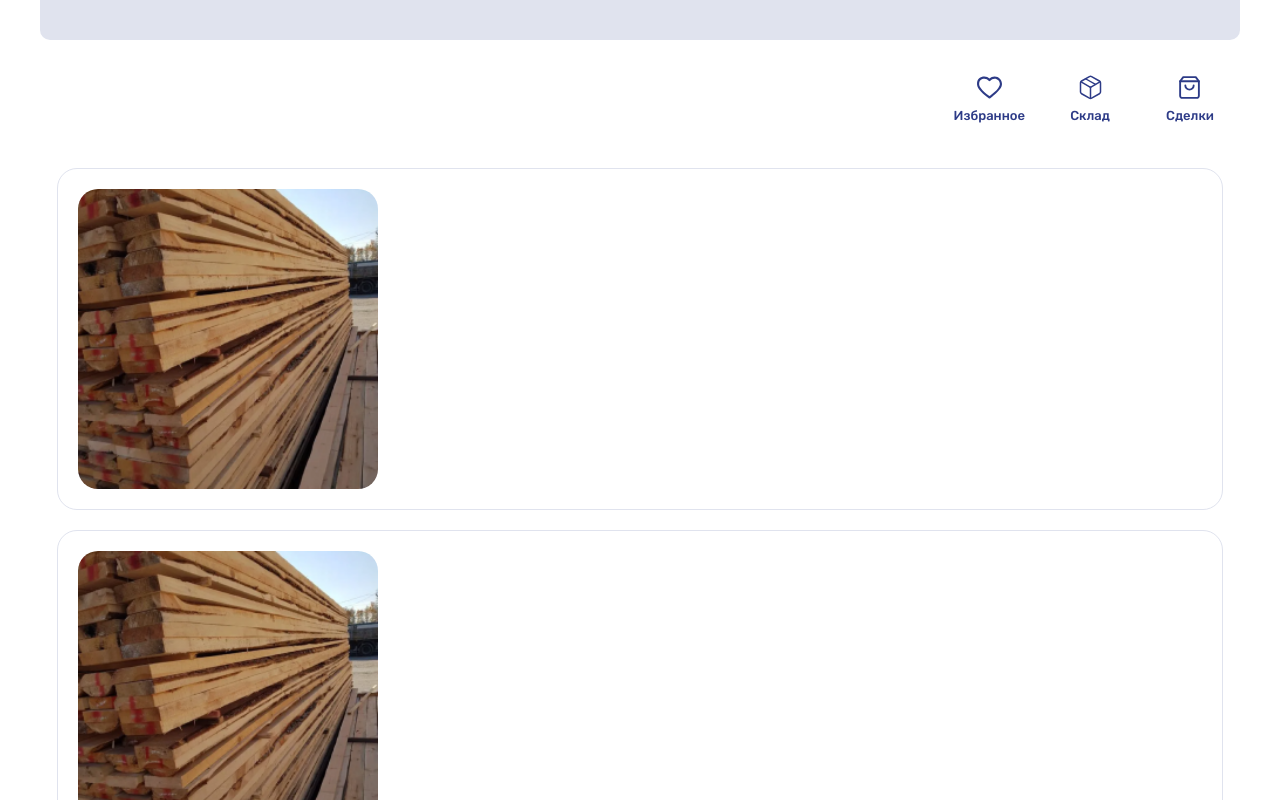
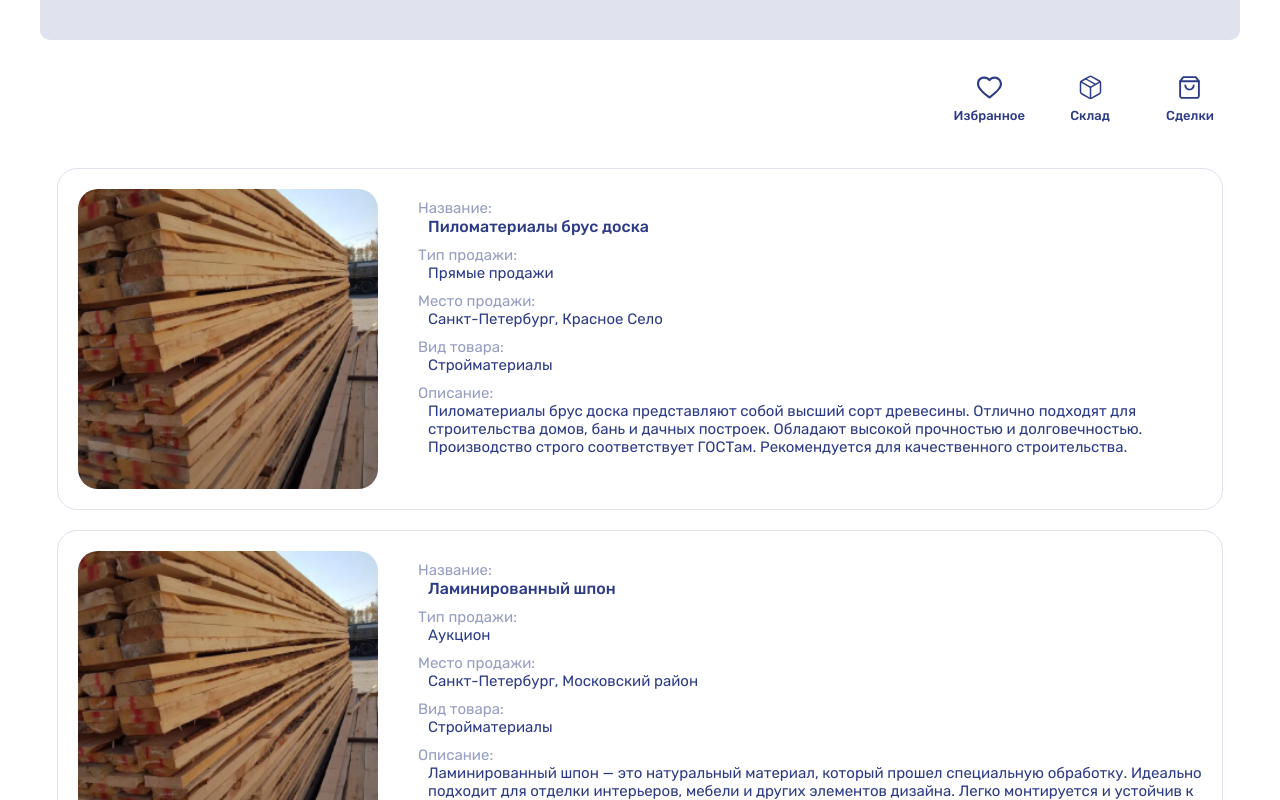
Before and after one commit to DoWh/test-task-1, a React (Create React App) app: page /deals in a window 1280 px wide. Shown: the top 800 px of the page. Built offline with nearby package versions, Linux system fonts and the light colour scheme; a web font is replaced by a local one.

Commit message:
add ProfileSection component

```diff
--- /dev/null
+++ b/src/components/ProductCard/ProfileSection/ProfileSection.module.css
@@ -0,0 +1,21 @@
+.profile {
+	margin: 20px;
+	font-size: 15px;
+}
+
+.profile__item {
+	margin: 10px 0;
+}
+
+.profile__item label {
+	color: #969dc3;
+}
+
+.profile__item div {
+	margin-left: 10px;
+}
+
+.profile__name {
+	font-size: 16px;
+	font-weight: 500;
+}
--- /dev/null
+++ b/src/components/ProductCard/ProfileSection/index.tsx
@@ -0,0 +1,36 @@
+import { FC } from 'react'
+import { IProductCard } from '../../../models/IProductCard'
+import styles from './ProfileSection.module.css'
+
+interface IProp {
+	data: IProductCard
+}
+
+const ProfileSection: FC<IProp> = ({ data }) => {
+	return (
+		<div className={styles.profile}>
+			<div className={styles.profile__item}>
+				<label>Название:</label>
+				<div className={styles.profile__name}>{data.name}</div>
+			</div>
+			<div className={styles.profile__item}>
+				<label>Тип продажи:</label>
+				<div>{data.sell_type}</div>
+			</div>
+			<div className={styles.profile__item}>
+				<label>Место продажи:</label>
+				<div>{data.location}</div>
+			</div>
+			<div className={styles.profile__item}>
+				<label>Вид товара:</label>
+				<div>{data.type}</div>
+			</div>
+			<div className={styles.profile__item}>
+				<label>Описание:</label>
+				<div>{data.description}</div>
+			</div>
+		</div>
+	)
+}
+
+export default ProfileSection
--- a/src/components/ProductCard/index.tsx
+++ b/src/components/ProductCard/index.tsx
@@ -3,6 +3,7 @@ import cardPNG from '../../assets/CardImg.png'
 import { IProductCard } from '../../models/IProductCard'
 import ImageSection from './ImageSection'
 import styles from './ProductCard.module.css'
+import ProfileSection from './ProfileSection'
 
 interface IProp {
 	data: IProductCard
@@ -13,6 +14,7 @@ const ProductCard: FC<IProp> = ({ data }) => {
 	return (
 		<div className={styles.product_card}>
 			<ImageSection img={cardPNG} />
+			<ProfileSection data={data} />
 		</div>
 	)
 }
```
